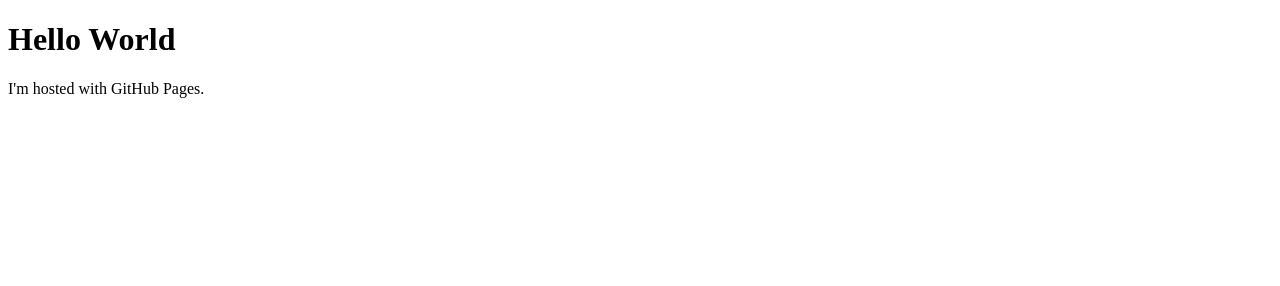
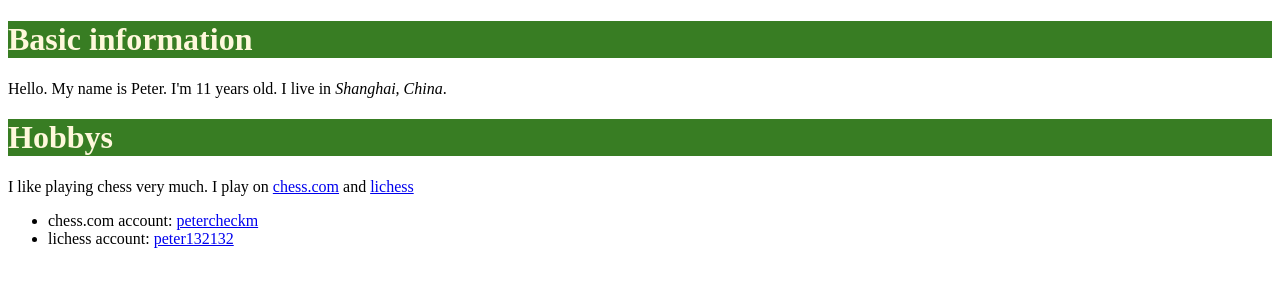
Before and after one commit to peter-code314/peter-code314.github.io, a plain HTML site: page index.html in a window 1280 px wide. Drawn offline with Linux system fonts and the light colour scheme.

Commit message:
Initial commit

```diff
--- a/index.html
+++ b/index.html
@@ -1,7 +1,27 @@
 <!DOCTYPE html>
 <html>
-<body>
-<h1>Hello World</h1>
-<p>I'm hosted with GitHub Pages.</p>
-</body>
+    <head>
+        <meta charset="utf-8">
+        <title>About me(English)</title>
+
+        <style>
+            body {
+                background-image: "https://www.wanderlustchloe.com/wp-content/uploads/2022/07/landscapes-in-Italy.jpg";
+            }
+            h1 {
+                background-color: rgba(56, 125, 35, 90);
+                color: rgb(255, 248, 220);
+            }
+        </style>
+    </head>
+    <body>
+        <h1>Basic information</h1>
+        <p>Hello. My name is Peter. I'm 11 years old. I live in <em>Shanghai, China</em>.</p>
+        <h1>Hobbys</h1>
+        <p>I like playing chess very much. I play on <a href="https://www.chess.com">chess.com</a> and <a href="https://www.lichess.org">lichess</a><br></p>
+        <ul>
+            <li>chess.com account: <a href="https://www.chess.com/member/petercheckm">petercheckm</a></li>
+            <li>lichess account: <a href="https://lichess.org/@/peter132132">peter132132</a></li>
+        </ul>
+    </body>
 </html>
```
